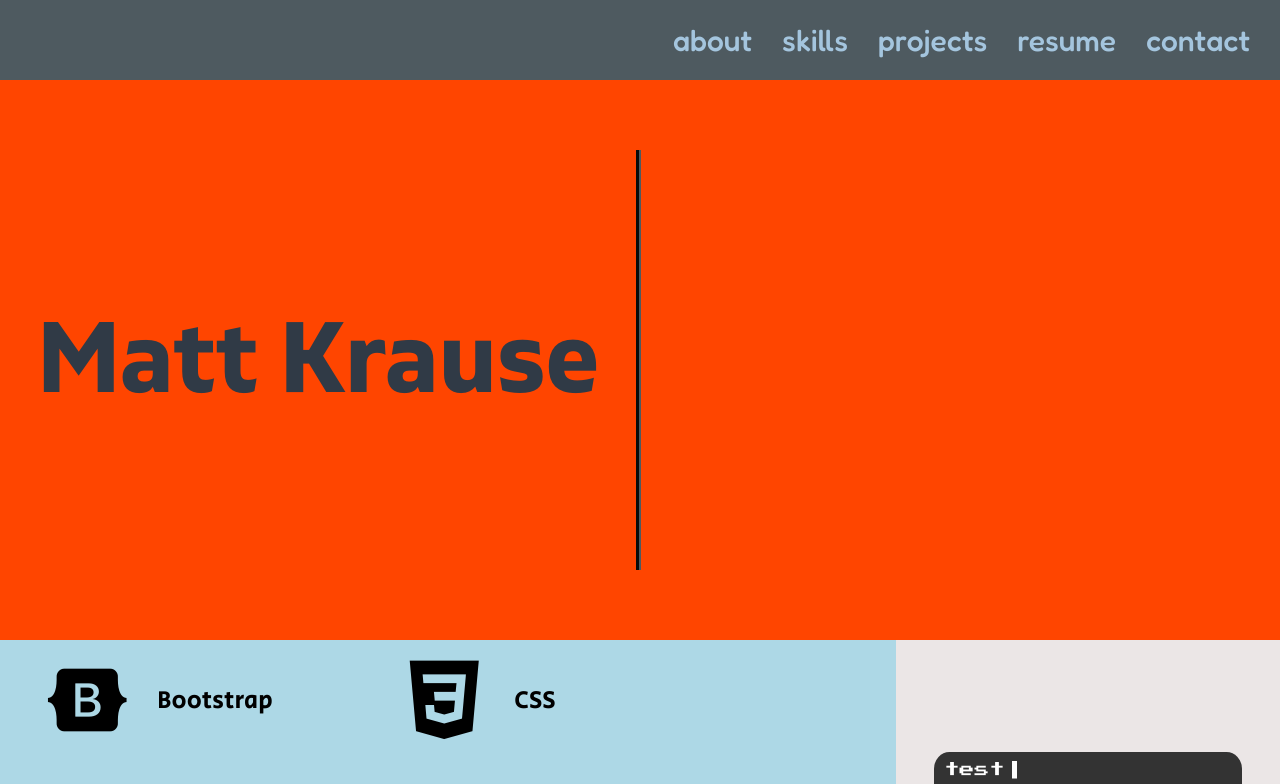
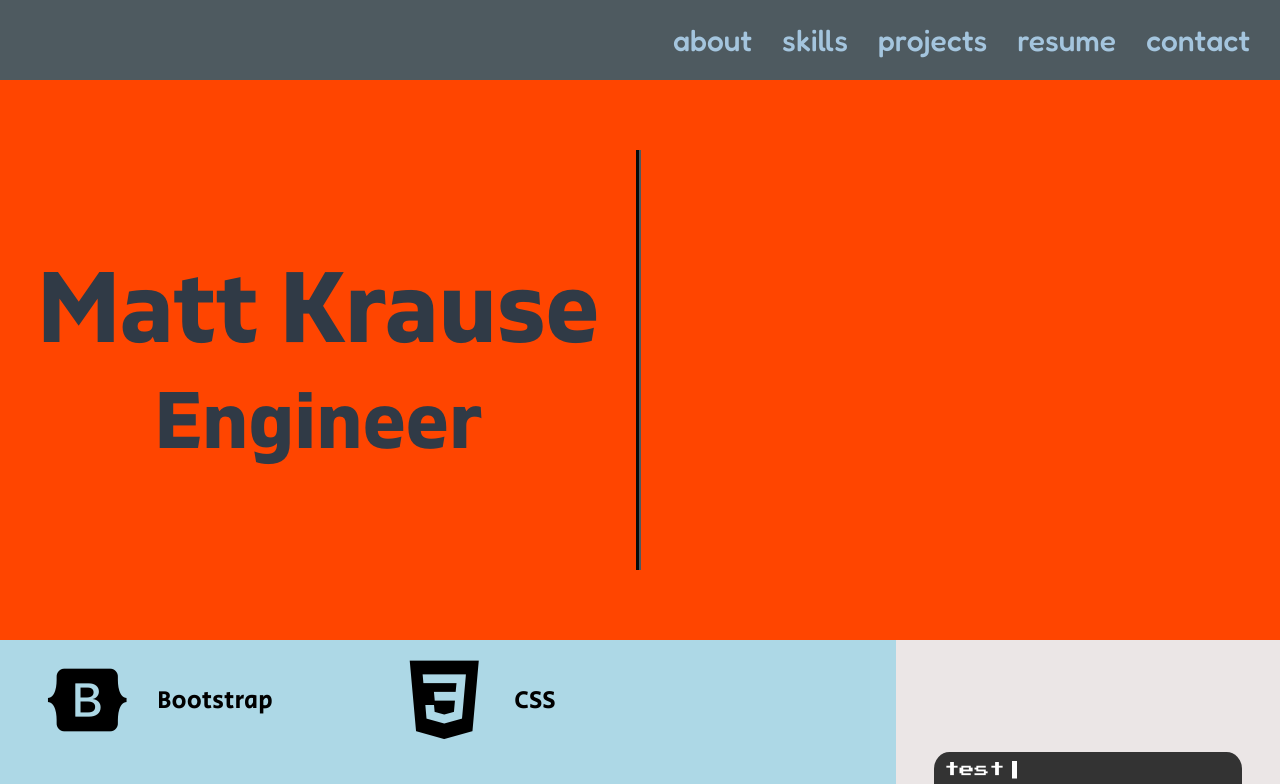
Before and after one commit to krause-matt/mattkrause-portfolio, a React (Create React App) app: page / in a window 1280 px wide. Shown: the top 784 px of the page. Built offline with nearby package versions, Linux system fonts and the light colour scheme.

Commit message:
Working on title animation for about component

```diff
--- a/src/components/About.jsx
+++ b/src/components/About.jsx
@@ -4,7 +4,11 @@ export default function About() {
   return (
     <div className="about" id="about">
       <div className="container">
-        <div className="left">Matt Krause</div>
+        <div className="left">
+          <div className="name">Matt Krause</div>
+          <div className="engineer">Engineer</div>
+          <div className="developer">Developer</div>
+        </div>
         <div className="right"></div>
       </div>
     </div>
--- a/src/components/about.scss
+++ b/src/components/about.scss
@@ -17,12 +17,40 @@
       height: 75%;
       width: 100%;
       display: flex;
+      flex-direction: column;
       align-items: center;
       justify-content: center;
-      font-family: "GilamBold", sans-serif;
-      font-size: 10rem;
       border-right: 0.5rem groove $black-coral;
-      color: $charcoal;
+
+      .name,
+      .engineer {
+        font-family: "GilamBold", sans-serif;
+        font-size: 10rem;
+        color: $charcoal;
+      }
+
+      .engineer {
+        font-size: 8rem;
+        position: relative;
+        backface-visibility: hidden;
+
+        &:hover {
+          transform: rotateY(-180deg);
+          transition: all 3s ease;
+        }
+
+        &:hover + .developer {
+          transform: rotateY(0deg);
+          transition: all 3s ease;
+        }
+      }
+
+      .developer {
+        position: absolute;
+        font-size: 8rem;
+        backface-visibility: hidden;
+        transform: rotateY(180deg);
+      }
     }
 
     .right {
@@ -31,3 +59,31 @@
     }
   }
 }
+
+@keyframes title-twist-front {
+  0% {
+    transform: rotateY(0deg);
+  }
+
+  50% {
+    transform: rotateY(180deg);
+  }
+
+  100% {
+    transform: rotateY(360deg);
+  }
+}
+
+@keyframes title-twist-back {
+  0% {
+    transform: rotateY(360deg);
+  }
+
+  50% {
+    transform: rotateY(180deg);
+  }
+
+  100% {
+    transform: rotateY(0deg);
+  }
+}
```
